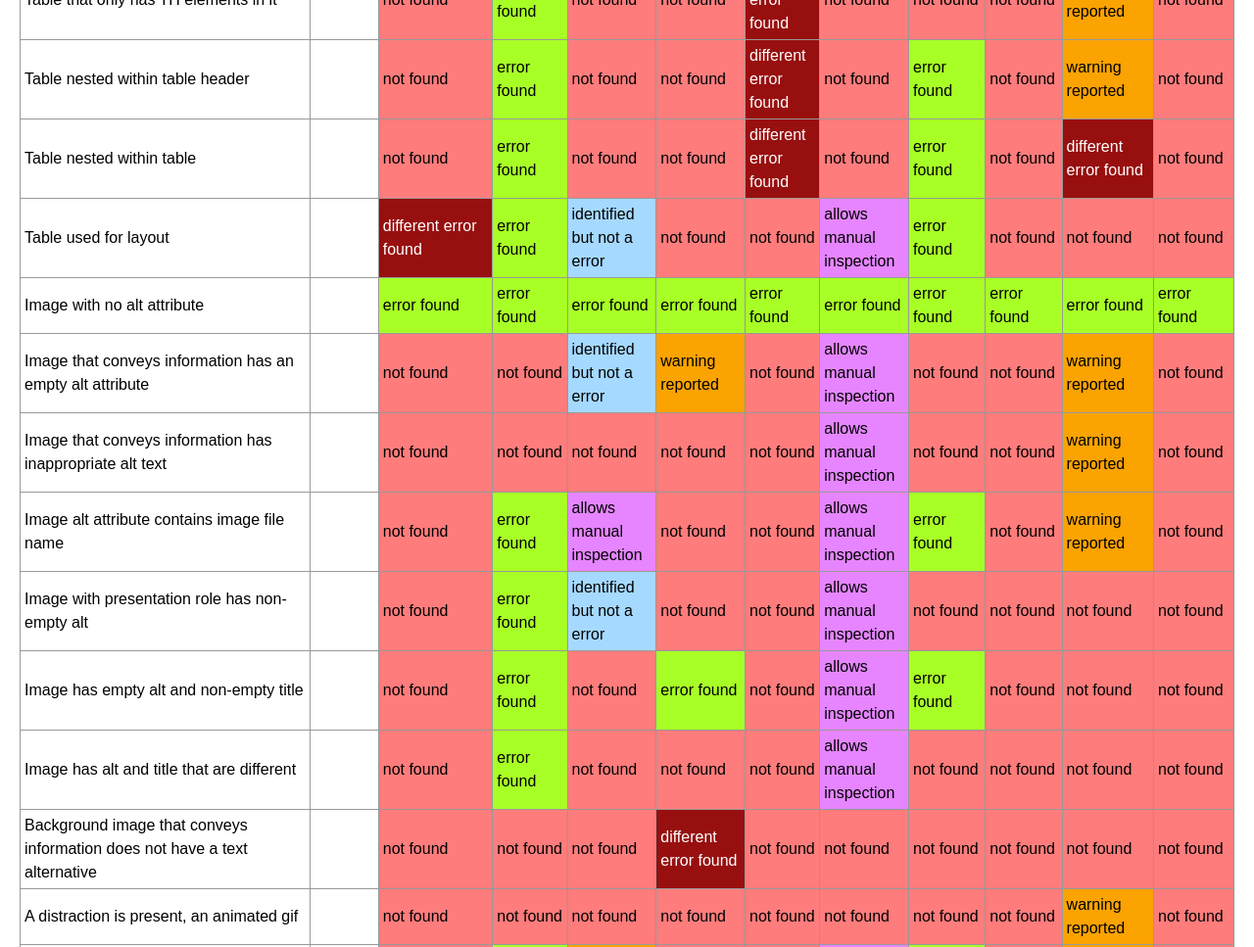
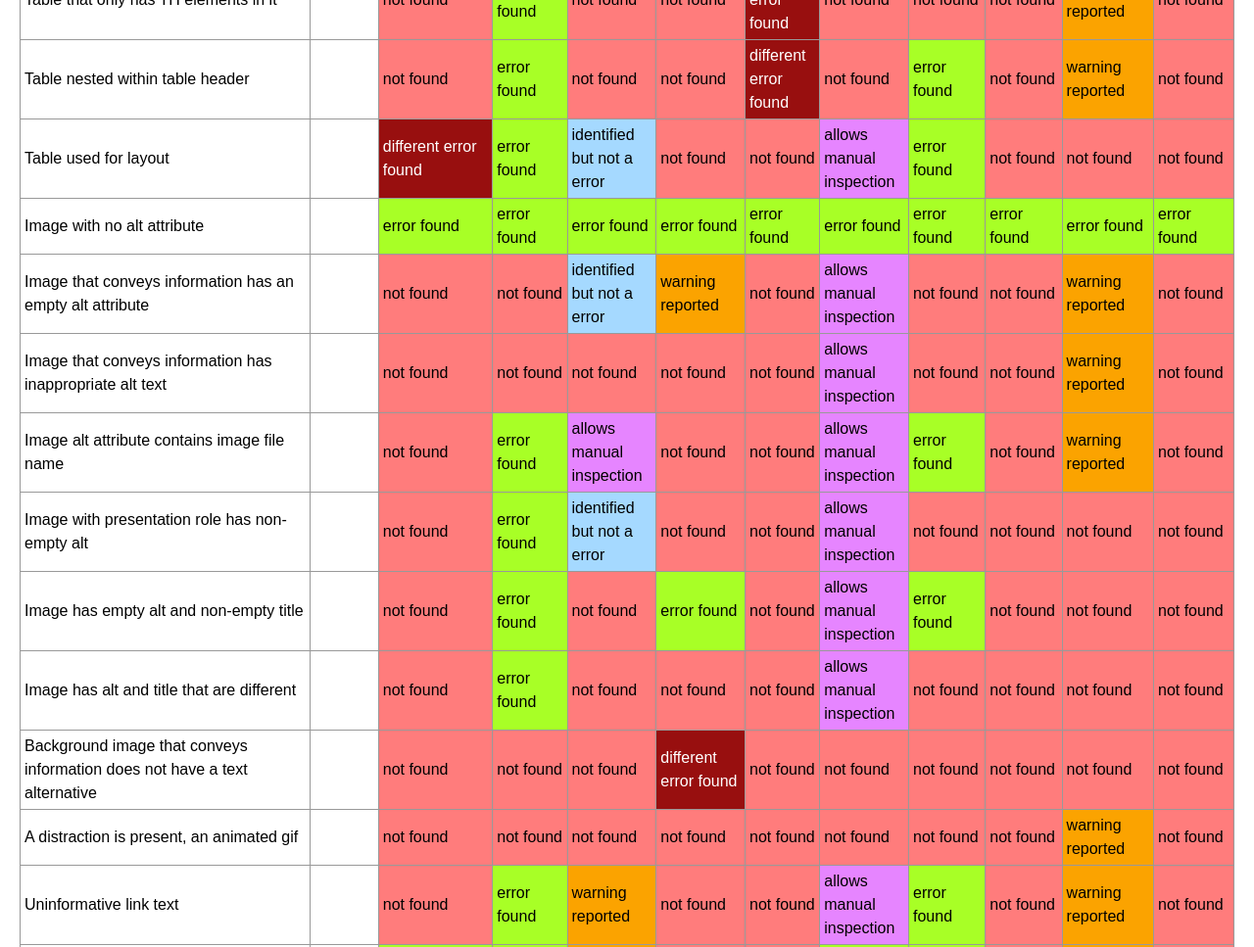
Before and after one commit to aduggin/accessibility-fails, a plain HTML site: page tools.html in a window 1280 px wide. Shown: the part 2580-3547 px from the top of the page at 98% size. Drawn offline with Linux system fonts and the light colour scheme.

Commit message:
Tidied up

```diff
--- a/tools.html
+++ b/tools.html
@@ -632,20 +632,6 @@
         <td class="nu notfound">not found</td>
     </tr>
     <tr>
-        <th scope="row">Table nested within table</th>
-        <td class="level"></td>
-        <td class="google notfound">not found</td>
-        <td class="tenon error">error found</td>
-        <td class="wave notfound">not found</td>
-        <td class="codesniffer notfound">not found</td>
-        <td class="axe different">different error found</td>
-        <td class="tanaguru notfound">not found</td>
-        <td class="sortsite error">error found</td>
-        <td class="eiii notfound">not found</td>
-        <td class="achecker different">different error found</td>
-        <td class="nu notfound">not found</td>
-    </tr>
-    <tr>
         <th scope="row">Table used for layout</th>
         <td class="level"></td>
         <td class="google different">different error found</td>
@@ -1509,20 +1495,6 @@
         <td class="axe notfound">not found</td>
         <td class="tanaguru different">different error found</td>
         <td class="sortsite different">different error found</td>
-        <td class="eiii notfound">not found</td>
-        <td class="achecker notfound">not found</td>
-        <td class="nu notfound">not found</td>
-    </tr>
-    <tr>
-        <th scope="row">Object does not have alternate text</th>
-        <td class="level"></td>
-        <td class="google notfound">not found</td>
-        <td class="tenon error">error found</td>
-        <td class="wave notfound">not found</td>
-        <td class="codesniffer error">error found</td>
-        <td class="axe error">error found</td>
-        <td class="tanaguru notfound">not found</td>
-        <td class="sortsite notfound">not found</td>
         <td class="eiii notfound">not found</td>
         <td class="achecker notfound">not found</td>
         <td class="nu notfound">not found</td>
```
Also changed, not shown: index.html (+1 -1 lines).
